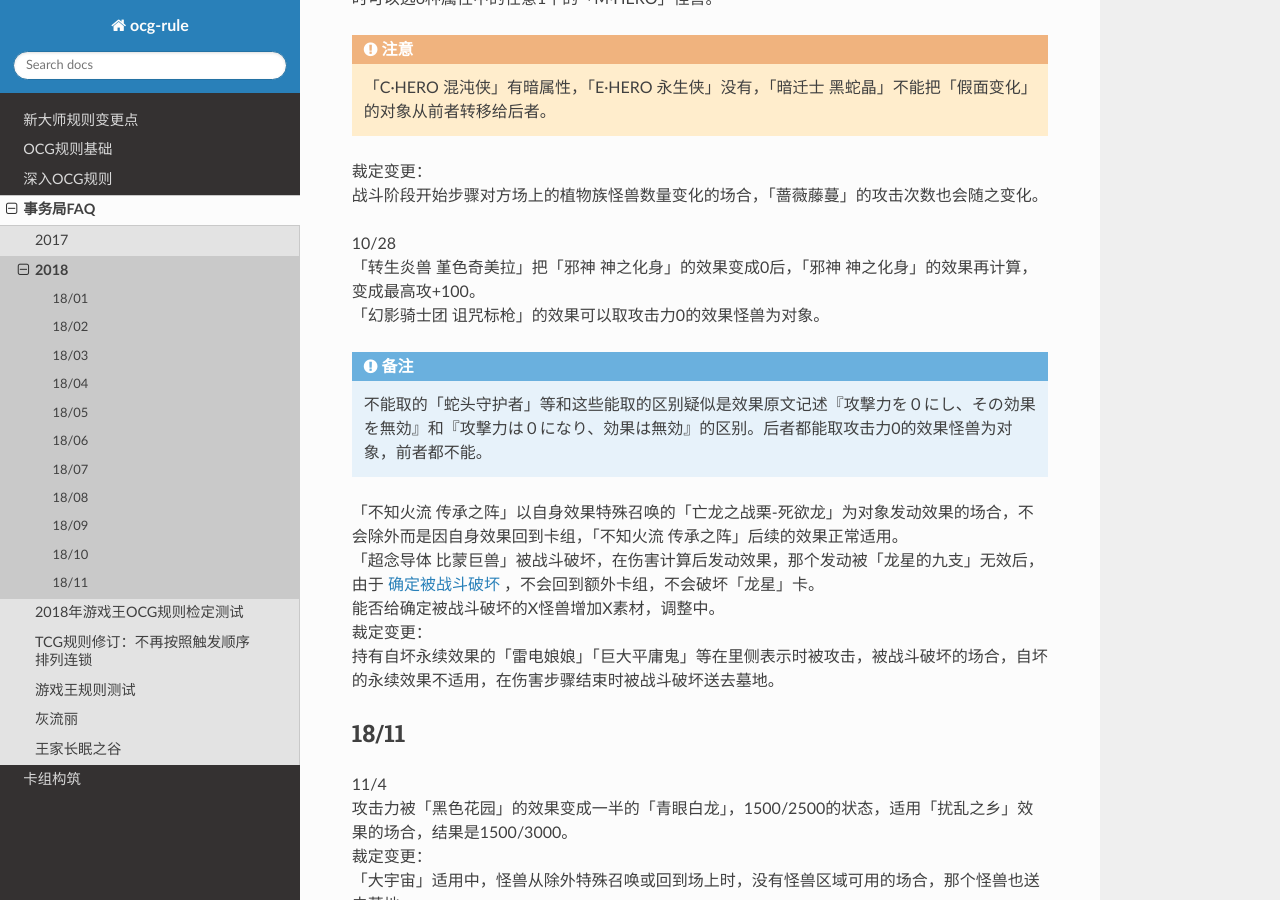
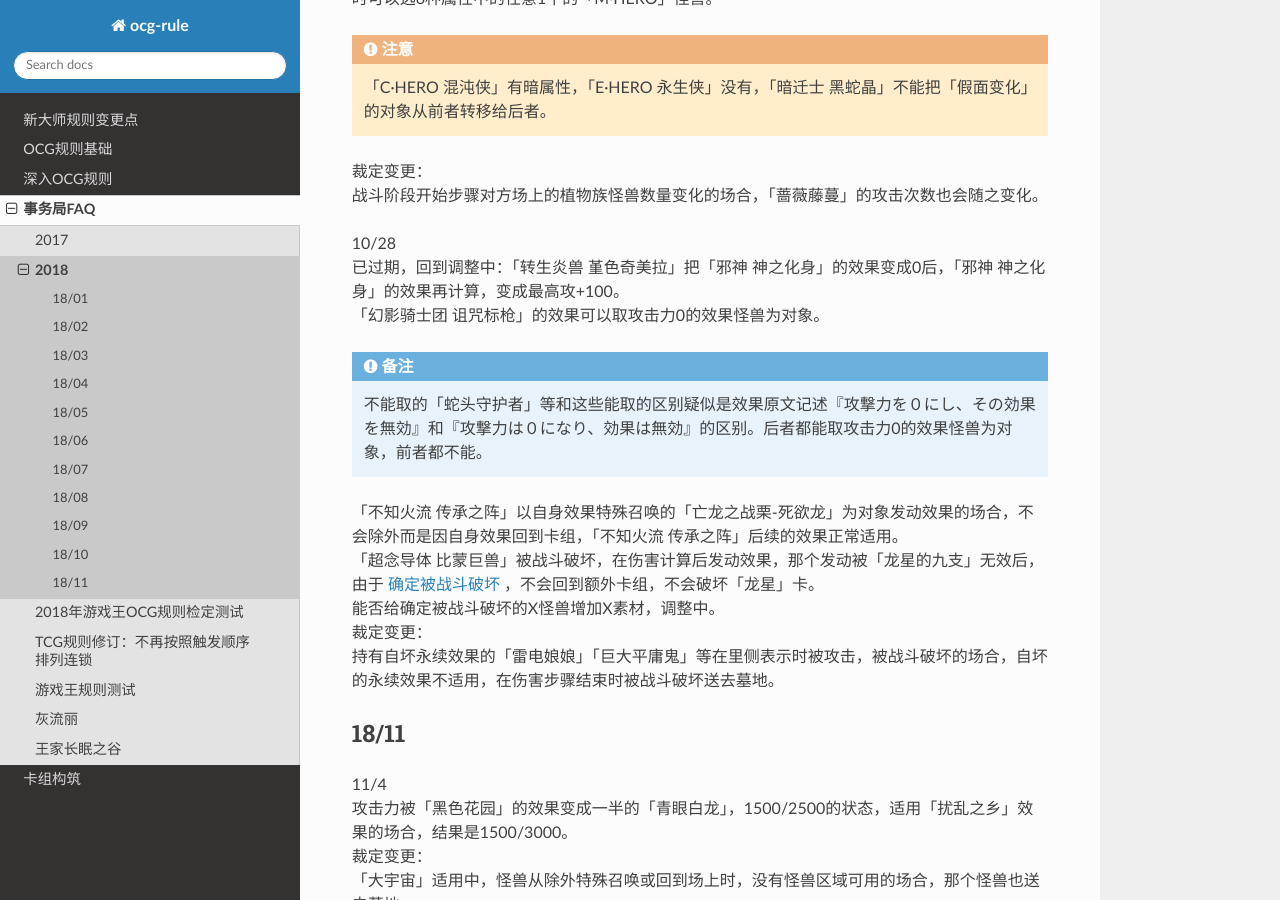
Before and after one commit to lucays/OCG-Rule-documentation, a Sphinx documentation site: the page built from source/c03/2018.rst, in a window 1280 px wide and 900 px high, scrolled down 20668 px. Built offline with Sphinx 7.4.7 and the Read the Docs theme 2.0.0, drawn with Linux system fonts in a browser that asks for light colours.

Commit message:
修改描述和faq

```diff
--- a/source/c02/攻守计算.rst
+++ b/source/c02/攻守计算.rst
@@ -154,7 +154,7 @@
 | 「混沌死灵师」「红莲魔兽」「原始太阳 赫利俄斯」「命运女郎」怪兽等效果持续影响自身的攻击力·守备力，「收缩」适用只是0/2=0，再计算「混沌死灵师」等效果，结果适用前后数值都一样。
 | 「守护神官 马哈德」和暗属性怪兽进行战斗的伤害步骤内，自身效果把攻击力加倍到5000，被「收缩」后攻击力是2500/2=1250。这个时点再计算，结果攻击力是1250*2=2500。\ `17/3/24 <https://www.db.yugioh-card.com/yugiohdb/faq_search.action?ope=5&fid=19234&keyword=&tag=-1>`__ 同样的还有「降龙之魔术师」\ `17/3/24 <https://www.db.yugioh-card.com/yugiohdb/faq_search.action?ope=5&fid=13056&keyword=&tag=-1>`__ 「蛇神 格」\ `17/3/24 <https://www.db.yugioh-card.com/yugiohdb/faq_search.action?ope=5&fid=19510>`__ 等。
 
-.. attention:: 不要误以为「蛇神 格」等效果能反复计算。被「蛇神 格」把攻击力变成1500的「青眼白龙」再被「真龙的默示录」的①效果变成750的场合，「蛇神 格」的效果不会再计算，不会回到3000/2=1500。
+.. attention:: 「蛇神 格」等效果本身并不是 会再计算的效果_ 。被「蛇神 格」把攻击力变成1500的「青眼白龙」再被「真龙的默示录」的①效果变成750的场合，「蛇神 格」的效果不会再计算，不会回到3000/2=1500。
 
 -  | 如果只适用1次，并且不是原本攻击力·守备力变成·交换的效果，由于计算在原本攻击力·守备力上进行，这些效果就会被抹消，不会再计算。只在这个场合固定住这个数值。
    | 例：
--- a/source/c03/2018.rst
+++ b/source/c03/2018.rst
@@ -744,7 +744,7 @@
 | 战斗阶段开始步骤对方场上的植物族怪兽数量变化的场合，「蔷薇藤蔓」的攻击次数也会随之变化。
 
 | 10/28
-| 「转生炎兽 堇色奇美拉」把「邪神 神之化身」的效果变成0后，「邪神 神之化身」的效果再计算，变成最高攻+100。
+| 已过期，回到调整中：「转生炎兽 堇色奇美拉」把「邪神 神之化身」的效果变成0后，「邪神 神之化身」的效果再计算，变成最高攻+100。
 | 「幻影骑士团 诅咒标枪」的效果可以取攻击力0的效果怪兽为对象。
 
 .. note:: 不能取的「蛇头守护者」等和这些能取的区别疑似是效果原文记述『攻撃力を０にし、その効果を無効』和『攻撃力は０になり、効果は無効』的区别。后者都能取攻击力0的效果怪兽为对象，前者都不能。
```
